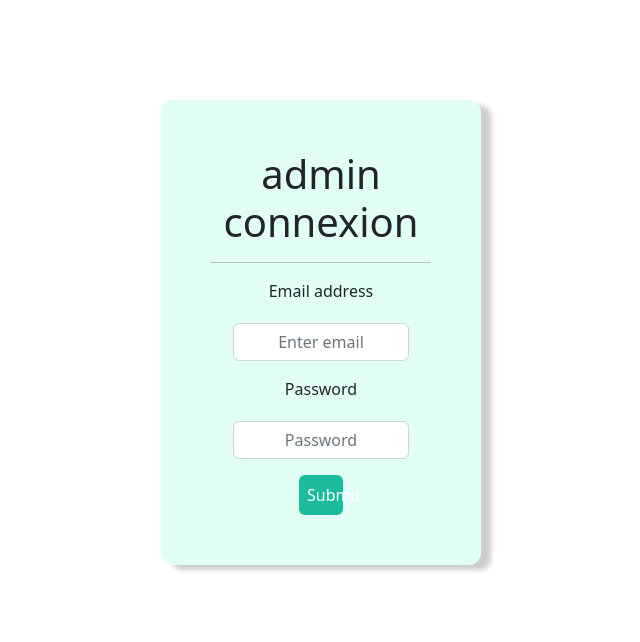
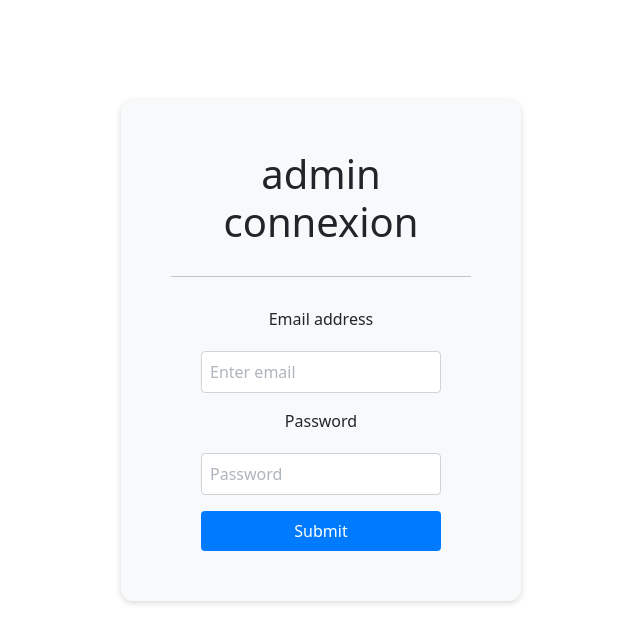
Before and after one commit to Youssef-BS/admin-for-empty-dressing-room-, a React (Create React App) app: page / in a window 1280 px wide. Shown: the top 642 px of the page, without its empty margins (319-959 px from the left). Built offline with nearby package versions, Linux system fonts and the light colour scheme.

Commit message:
edit some files

```diff
--- a/src/App.js
+++ b/src/App.js
@@ -105,6 +105,11 @@ function App() {
       ],
     },
   ]);
+
+// if(currentUser){
+//   navigate("/home");
+// }
+
   return (
 
     <div>
--- a/src/pages/login/login.css
+++ b/src/pages/login/login.css
@@ -1,36 +1,50 @@
-
-.login{
+.login {
     padding: 50px;
-    width: 25%;
-    margin:100px auto ;
+    width: 400px;
+    margin: 100px auto;
     text-align: center;
-    background-color: rgb(225, 255, 245);
+    background-color: #f8f9fa;
     border-radius: 12px;
-    box-shadow: 10px 5px 5px rgb(205, 205, 205);
+    box-shadow: 0 2px 6px rgba(0, 0, 0, 0.15);
   }
 
-.login input{
+  .login input {
     display: block;
-    margin:12px auto;
-    /* height: 25px; */
-    /* border: none; */
+    margin: 12px auto;
+    padding: 8px;
     width: 80%;
-
+    border: 1px solid #ced4da;
+    border-radius: 4px;
   }
 
-.login input:placeholder-shown{
-    text-align: center;
-}
-.login button{
-    border: none;
-    background-color: #1abc9c;
-    padding: 8px;
-    width: 20%;
-    cursor: pointer;
-    transition: 0.5s;
+  .login input::placeholder {
+    color: #adb5bd;
   }
 
-.login button:hover{
+  .login button {
+    border: none;
+    background-color: #007bff;
+    color: #fff;
+    padding: 8px;
+    width: 80%;
+    cursor: pointer;
+    transition: 0.3s;
+    border-radius: 4px;
+  }
 
-    background-color:#1ccca9;
+  .login button:hover {
+    background-color: #0056b3;
   }
+
+  .login h1 {
+    margin-bottom: 30px;
+  }
+
+  .login hr {
+    margin-bottom: 30px;
+  }
+
+  .login .error-msg {
+    color: red;
+    margin-bottom: 10px;
+  }
```
Lines whose indentation alone changed are shown as unchanged.
